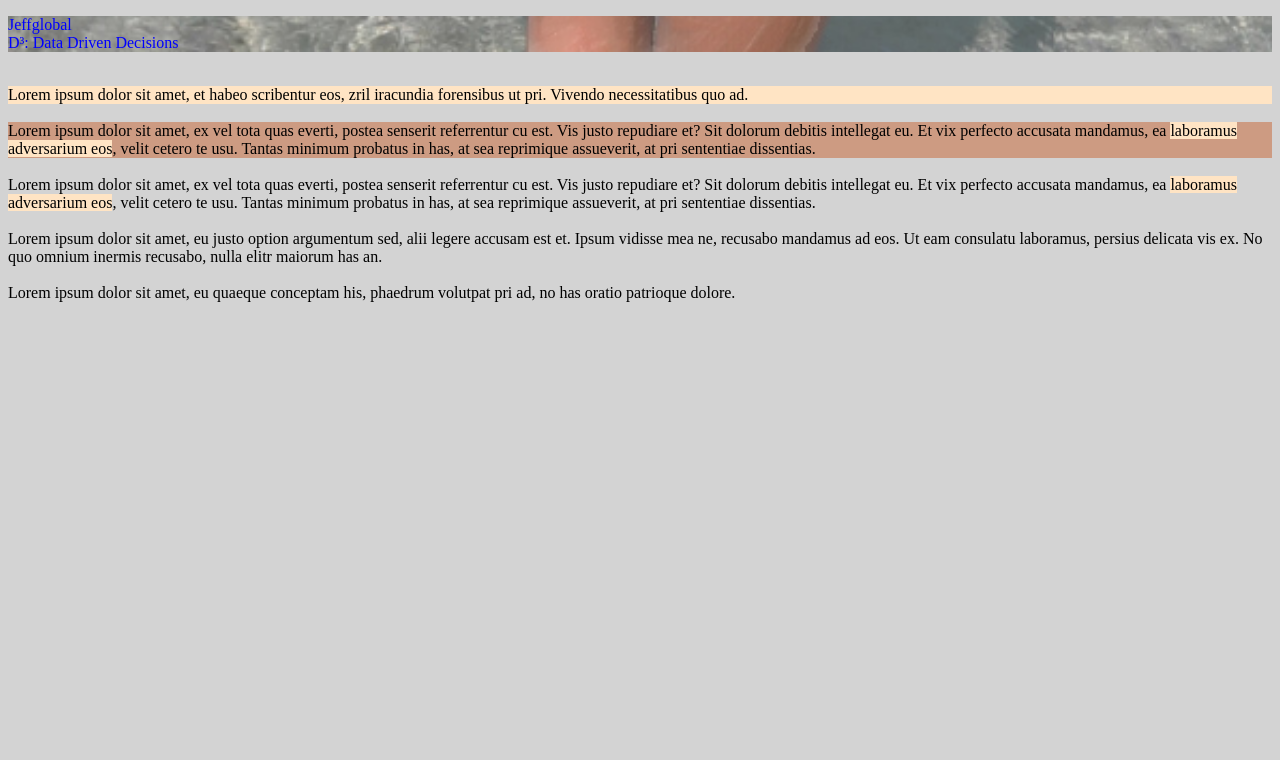
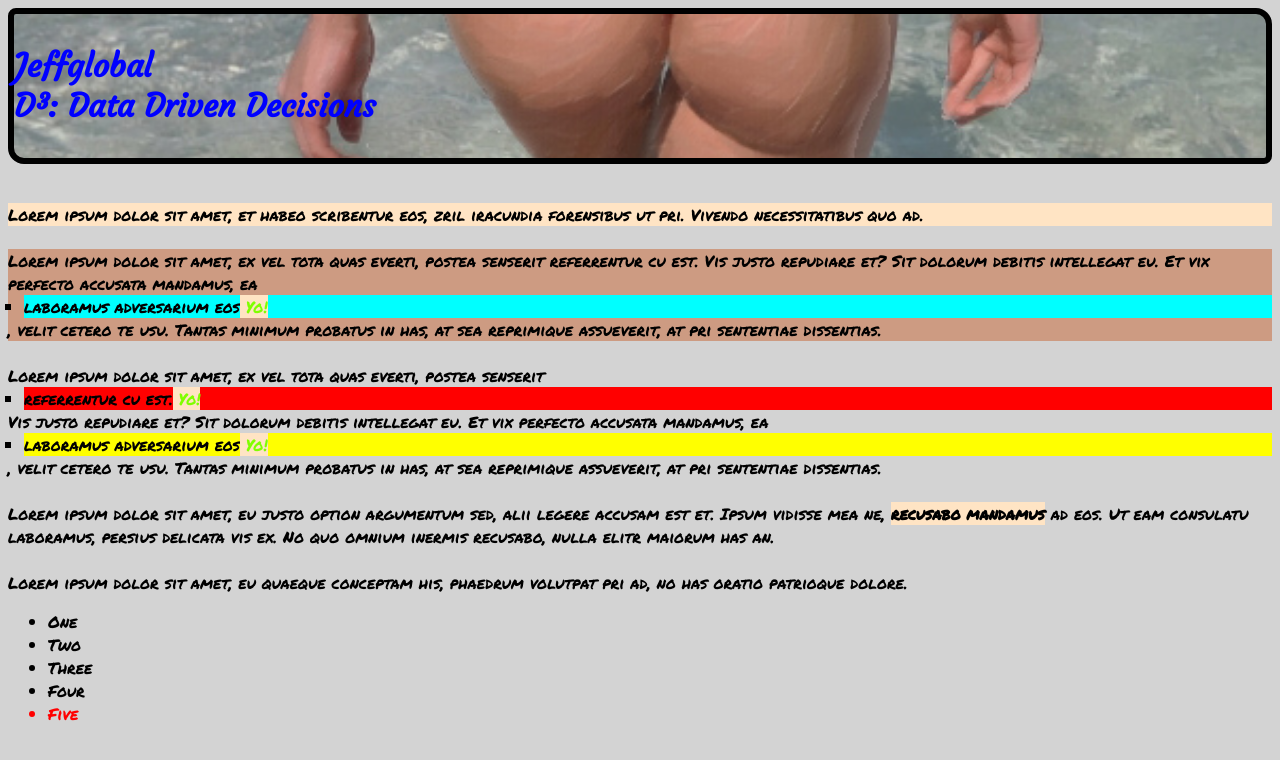
Before and after one commit to jeffglobal/Web-Creation, a plain HTML site: page Page2.html in a window 1280 px wide. Drawn offline with Linux system fonts and the light colour scheme.

Commit message:
Striving for competence only to be automated

```diff
--- a/Page2.html
+++ b/Page2.html
@@ -10,13 +10,22 @@
 
 		<nav class="myclass">Lorem ipsum dolor sit amet, et habeo scribentur eos, zril iracundia forensibus ut pri. Vivendo necessitatibus quo ad.</nav><br>
 
-		<section id="mysection1">Lorem ipsum dolor sit amet, ex vel tota quas everti, postea senserit referrentur cu est. Vis justo repudiare et? Sit dolorum debitis intellegat eu. Et vix perfecto accusata mandamus, ea <span class="myclass">laboramus adversarium eos</span>, velit cetero te usu. Tantas minimum probatus in has, at sea reprimique assueverit, at pri sententiae dissentias.</section><br>
+		<section id="mysection1">Lorem ipsum dolor sit amet, ex vel tota quas everti, postea senserit referrentur cu est. Vis justo repudiare et? Sit dolorum debitis intellegat eu. Et vix perfecto accusata mandamus, ea <span>laboramus adversarium eos</span>, velit cetero te usu. Tantas minimum probatus in has, at sea reprimique assueverit, at pri sententiae dissentias.</section><br>
 
-		<section>Lorem ipsum dolor sit amet, ex vel tota quas everti, postea senserit referrentur cu est. Vis justo repudiare et? Sit dolorum debitis intellegat eu. Et vix perfecto accusata mandamus, ea <span class="myclass">laboramus adversarium eos</span>, velit cetero te usu. Tantas minimum probatus in has, at sea reprimique assueverit, at pri sententiae dissentias.</section><br>
+		<section id="mysection2">Lorem ipsum dolor sit amet, ex vel tota quas everti, postea senserit <span class="myclass">referrentur cu est.</span> Vis justo repudiare et? Sit dolorum debitis intellegat eu. Et vix perfecto accusata mandamus, ea <span>laboramus adversarium eos</span>, velit cetero te usu. Tantas minimum probatus in has, at sea reprimique assueverit, at pri sententiae dissentias.</section><br>
 
-		<aside>Lorem ipsum dolor sit amet, eu justo option argumentum sed, alii legere accusam est et. Ipsum vidisse mea ne, recusabo mandamus ad eos. Ut eam consulatu laboramus, persius delicata vis ex. No quo omnium inermis recusabo, nulla elitr maiorum has an.</aside><br>
+<!-- Does <aside></aside> exist? -->
+		<section id="mysection3"> Lorem ipsum dolor sit amet, eu justo option argumentum sed, alii legere accusam est et. Ipsum vidisse mea ne, <strong class="myclass">recusabo mandamus</strong> ad eos. Ut eam consulatu laboramus, persius delicata vis ex. No quo omnium inermis recusabo, nulla elitr maiorum has an.</section><br>
 
 		<footer>Lorem ipsum dolor sit amet, eu quaeque conceptam his, phaedrum volutpat pri ad, no has oratio patrioque dolore.</footer>
+
+		<ul>
+			<li>One</li>
+			<li>Two</li>
+			<li>Three</li>
+			<LI>Four</LI>
+			<li>Five</li>
+		</ul>
 
 
 
--- a/style2.css
+++ b/style2.css
@@ -1,40 +1,94 @@
 /* So it goes stylesheet -> body/div/span -> myclass -> id -> try never to style in the HTML file directly if possible*/
+
+/* Imported google fonts */
+@import url('https://fonts.googleapis.com/css?family=Courgette');
+/* @import url('https://fonts.googleapis.com/css?family=Overlock:400,700'); */
+@import url('https://fonts.googleapis.com/css?family=Permanent+Marker');
 
 .myclass{
   background-color: bisque;
-}
+ }
 
 #mysection1{
   background-color: rgba(200,100,50,0.5);
+  display: list-item;
   /* opacity */
 }
+/* Descendent selector */
+#mysection2 span{
+  background-color: yellow;
+}
+
+/* Child selector*/
+ #mysection2 > .myclass{
+  background-color: red;
+}
+/*General Sibling Selectors looking at what's happening with the parents */
+ #mysection3 ~ .myclass, li, nav{
+  /* [commas seem to NOT work] I can't seem to change anything this way, but it does look to the .myclass attributes and applies */
+
+}
+
+/* Sibling selector ***doesn't work***
+#mysection2 span + span{
+  background-color: yellow; */
 
 header{
   /*background-color: rgba(255,10,20,0.5);
   color: blue;*/
+  font-size: 2rem;
+  font-weight: 900;
+  font-family: 'Courgette';
+  border: 0.4rem solid black;
+  border-radius: 0.5rem 1rem 0.5rem;
   background-image: url(hot_butter_a.png);
   /*opacity: 0.5;*/
-  background-position: bottom;
+  background-position: 50% 75%; /*Nive relative to "x and y"*/
   background-repeat: no-repeat;
   background-size: cover;
 }
 
+/*properties of pseudoclass for header...can be used independently or instead of having header{} reg properties before it*/
+header:hover{
+  opacity: 0.5;
+}
+
 header p{
   color: blue;
+  opacity: 100%; /* won't override above opacity setting...*/
 }
 
 body{
     background-color: lightgrey;
+    font-family: 'Permanent Marker';
 }
 
 nav{
   background-color:
 }
+
 div{
   border: 0.1rem solid grey;
-  margin: 2rem;
+  /*margin: 2rem;*/
 }
 
 span{
+  display:list-item;
+  margin-left: 1rem;
   background-color: aqua;
+  list-style-type: square;
 }
+
+span::after{
+  content: " Yo!";
+  color: chartreuse;
+  background-color: bisque;
+}
+/*span::before{}; */
+
+li:nth-child(5){
+  color:red;
+}
+/*first-child()
+/*last-child()
+/*even*/
--- a/style3.css
+++ b/style3.css
@@ -0,0 +1,21 @@
+
+@import url('https://fonts.googleapis.com/css?family=Permanent+Marker');
+
+body{
+	font-family: 'Permanent Marker'
+}
+
+/* Overflow...controlling content to fill only specific area of page */
+#mysection1 {
+	border: 0.1rem solid black;
+	height: 10rem;
+	width: 20rem;
+	overflow: auto;
+/* scroll, etc., */
+}
+
+#mysection3{
+	-webkit-box-shadow: 10px 10px 29px 0px rgba(0,0,0,0.58);
+-moz-box-shadow: 10px 10px 29px 0px rgba(0,0,0,0.58);
+box-shadow: 10px 10px 29px 0px rgba(0,0,0,0.58);
+}
```
Also changed, not shown: Page3.html (+13 -1 lines).
